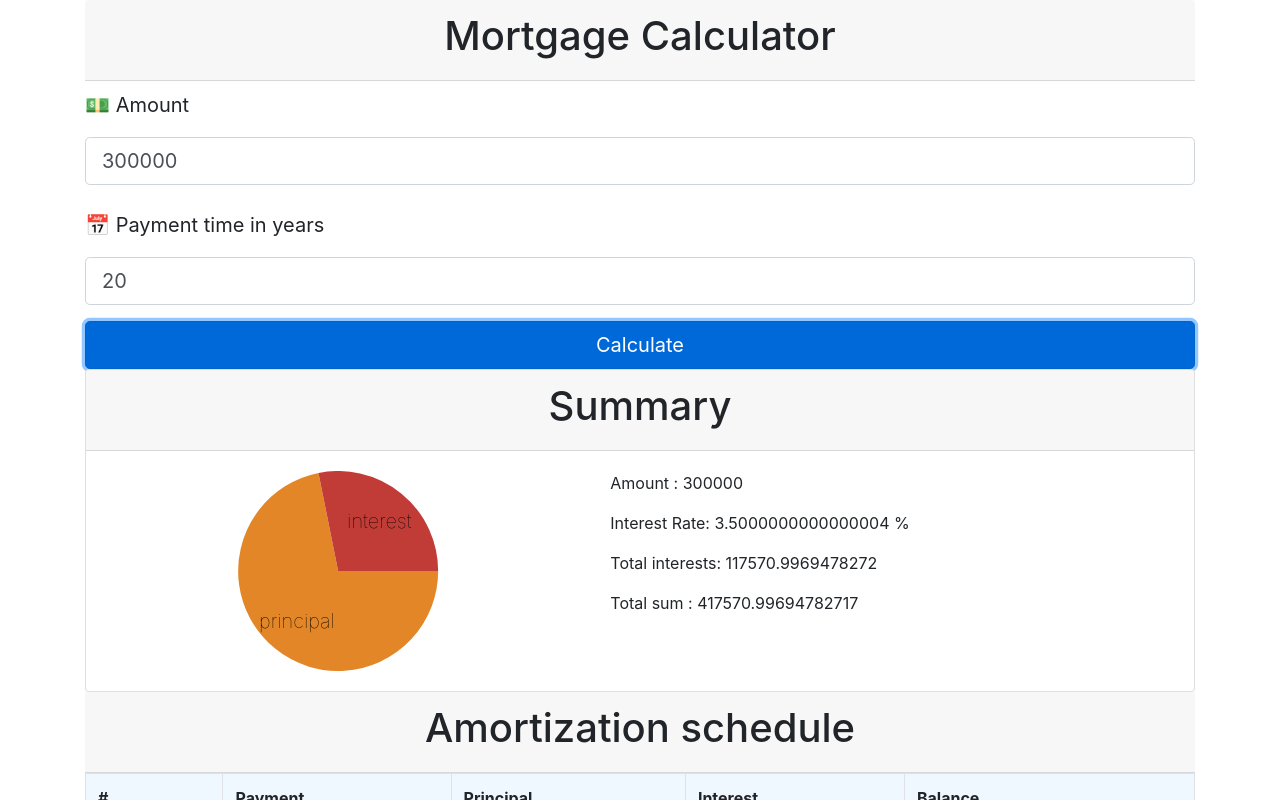
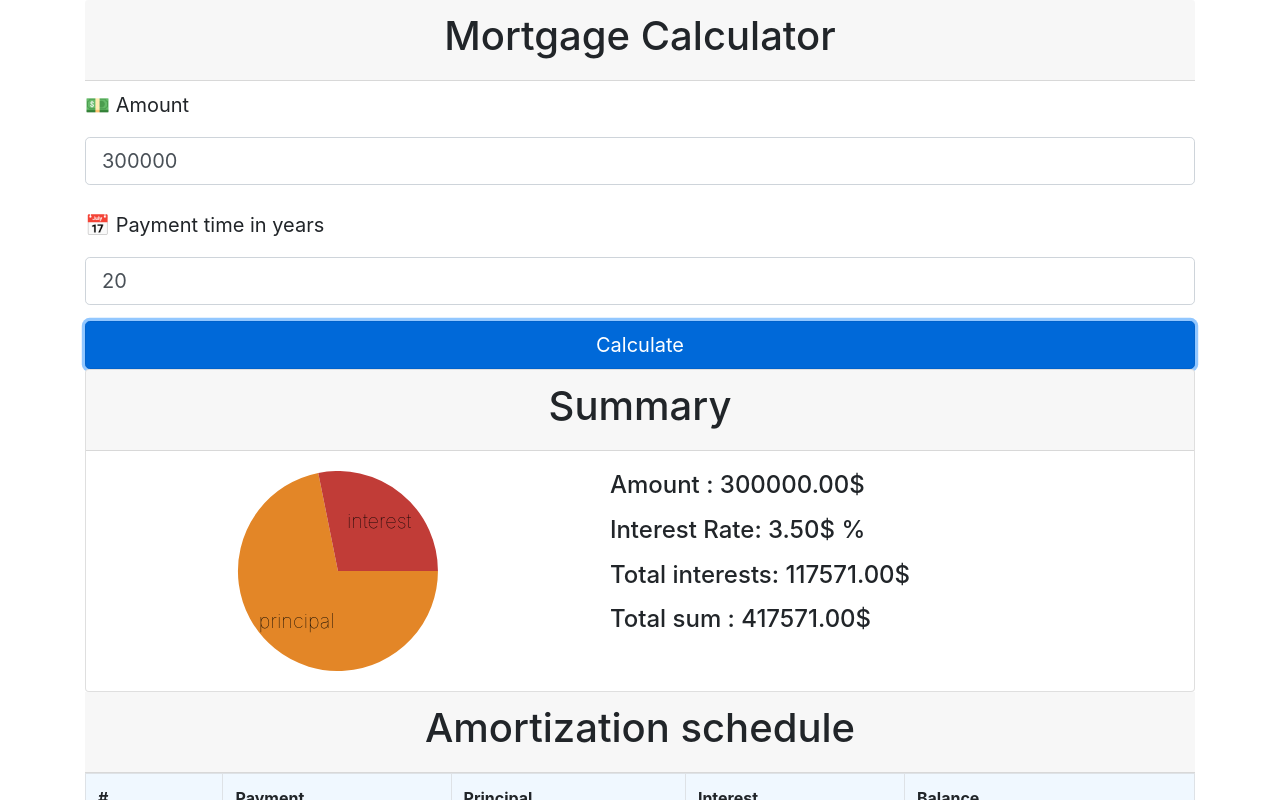
Before and after one commit to slavic454/mortgage-calculator, a React (Create React App) app: page / in a window 1280 px wide. Both pictures are taken after a click on the button "Calculate". Shown: the top 800 px of the page. Built offline with nearby package versions, Linux system fonts and the light colour scheme.

Commit message:
feat: currency in summary

```diff
--- a/src/Summary.tsx
+++ b/src/Summary.tsx
@@ -1,6 +1,7 @@
 import React from 'react';
 import { CardHeader, Card, CardBody, CardText, CardGroup } from 'reactstrap';
 import { PieChart } from "react-minimal-pie-chart";
+import {addCurrency} from "./Schedule";
 
 export type Props = {
     totalInterests: number,
@@ -31,16 +32,16 @@ const Summary = ({totalInterests, amount, rate} : Props) => (
         </CardBody>
         <CardBody>
                 <CardText>
-                    Amount : {amount}
+                    <h4> Amount : {addCurrency(amount.toFixed(2))} </h4>
                 </CardText>
                 <CardText>
-                    Interest Rate: { 100 * rate + ' %'}
+                    <h4>  Interest Rate: { addCurrency((100 * rate).toFixed(2)) + ' %'} </h4>
                 </CardText>
                 <CardText>
-                    Total interests: {totalInterests}
+                    <h4> Total interests: {addCurrency(totalInterests.toFixed(2))} </h4>
                 </CardText>
                 <CardText>
-                    Total sum : {amount + totalInterests}
+                    <h4> Total sum : {addCurrency((amount + totalInterests).toFixed(2))} </h4>
                 </CardText>
         </CardBody>
     </CardGroup>
```
